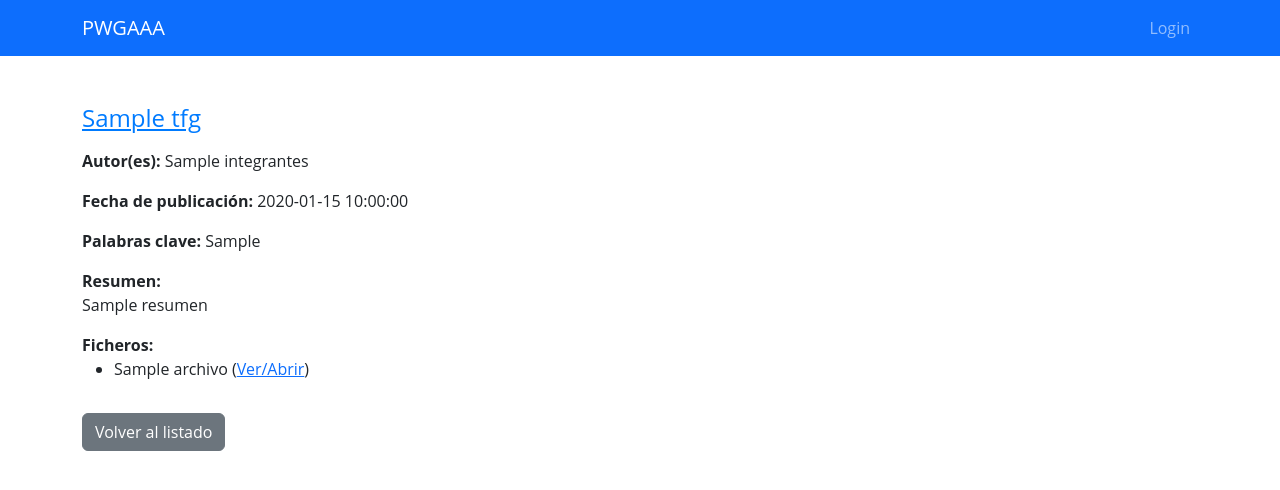
After one commit to raulcsa/Plataforma-Web-para-la-Gestion-y-Almacenamiento-de-Archivos-Academicos, a PHP site: template PWGAAA/app/views/detalleTfgView.php in a window 1280 px wide. The commit adds this page. Shown: the top 490 px of the page. Run offline with PHP 8.4, Linux system fonts and the light colour scheme; the template is opened without the code that fills it: most values are stand-ins (such as "Sample title", 1, 10 or a date in 2020).

Commit message:
Añadida página variable para cada TFG

```diff
--- /dev/null
+++ b/PWGAAA/app/views/detalleTfgView.php
@@ -0,0 +1,101 @@
+<?php
+session_start();
+// Aquí se asume que la variable $tfg y $archivos ya están definidas por el controlador
+?>
+<!DOCTYPE html>
+<html lang="es">
+<head>
+  <meta charset="UTF-8">
+  <title>Detalle TFG - <?php echo htmlspecialchars($tfg['titulo']); ?></title>
+  <link href="https://cdn.jsdelivr.net/npm/bootstrap@5.3.0/dist/css/bootstrap.min.css" rel="stylesheet">
+  <!-- Puedes incluir también Google Fonts o estilos adicionales -->
+  <style>
+    body { font-family: 'Open Sans', sans-serif; }
+    .tfg-detail-title {
+      color: #007bff;
+      text-decoration: underline;
+      font-size: 1.5rem;
+      margin-bottom: 1rem;
+    }
+    .tfg-label { font-weight: bold; }
+    .tfg-section { margin-bottom: 1rem; }
+  </style>
+</head>
+<body>
+  <!-- Navbar (mismo que en index) -->
+  <nav class="navbar navbar-expand-lg navbar-dark bg-primary">
+    <div class="container">
+      <a class="navbar-brand" href="index.php">PWGAAA</a>
+      <button class="navbar-toggler" type="button" data-bs-toggle="collapse" data-bs-target="#navbarNav"
+        aria-controls="navbarNav" aria-expanded="false" aria-label="Toggle navigation">
+        <span class="navbar-toggler-icon"></span>
+      </button>
+      <div class="collapse navbar-collapse" id="navbarNav">
+        <ul class="navbar-nav ms-auto">
+          <?php if (isset($_SESSION['usuario'])): ?>
+            <li class="nav-item dropdown">
+              <a class="nav-link dropdown-toggle" href="#" id="usuarioDropdown" role="button" data-bs-toggle="dropdown" aria-expanded="false">
+                <i class="bi bi-person-circle"></i> <?php echo htmlspecialchars($_SESSION['usuario']['nombre']); ?> (<?php echo htmlspecialchars($_SESSION['usuario']['rol']); ?>)
+              </a>
+              <ul class="dropdown-menu dropdown-menu-end" aria-labelledby="usuarioDropdown">
+                <li><a class="dropdown-item" href="perfil.php">Perfil</a></li>
+                <?php if ($_SESSION['usuario']['rol'] === 'admin'): ?>
+                  <li><a class="dropdown-item" href="panelAdmin.php">Panel Admin</a></li>
+                <?php else: ?>
+                  <li><a class="dropdown-item" href="misproyectos.php">Mis Proyectos</a></li>
+                  <li><a class="dropdown-item" href="uploadtfg.php">Subir Proyecto</a></li>
+                <?php endif; ?>
+                <li><hr class="dropdown-divider"></li>
+                <li><a class="dropdown-item" href="logout.php">Cerrar sesión</a></li>
+              </ul>
+            </li>
+          <?php else: ?>
+            <li class="nav-item">
+              <a class="nav-link" href="login.php">
+                <i class="bi bi-person-circle"></i> Login
+              </a>
+            </li>
+          <?php endif; ?>
+        </ul>
+      </div>
+    </div>
+  </nav>
+
+  <div class="container mt-5">
+    <h2 class="tfg-detail-title"><?php echo htmlspecialchars($tfg['titulo']); ?></h2>
+    <div class="tfg-section">
+      <span class="tfg-label">Autor(es):</span>
+      <?php echo htmlspecialchars($tfg['integrantes']); ?>
+    </div>
+    <div class="tfg-section">
+      <span class="tfg-label">Fecha de publicación:</span>
+      <?php echo htmlspecialchars($tfg['fecha']); ?>
+    </div>
+    <div class="tfg-section">
+      <span class="tfg-label">Palabras clave:</span>
+      <?php echo htmlspecialchars($tfg['palabras_clave']); ?>
+    </div>
+    <div class="tfg-section">
+      <span class="tfg-label">Resumen:</span>
+      <p><?php echo nl2br(htmlspecialchars($tfg['resumen'])); ?></p>
+    </div>
+    <!-- Sección para el fichero del TFG -->
+    <?php if (!empty($archivos)): ?>
+      <div class="tfg-section">
+        <span class="tfg-label">Ficheros:</span>
+        <ul>
+          <?php foreach ($archivos as $archivo): ?>
+            <li>
+              <?php echo htmlspecialchars($archivo['nombre']); ?>
+              (<a href="<?php echo htmlspecialchars($archivo['ruta']); ?>" target="_blank">Ver/Abrir</a>)
+            </li>
+          <?php endforeach; ?>
+        </ul>
+      </div>
+    <?php endif; ?>
+    <a href="index.php" class="btn btn-secondary mt-3">Volver al listado</a>
+  </div>
+
+  <script src="https://cdn.jsdelivr.net/npm/bootstrap@5.3.0/dist/js/bootstrap.bundle.min.js"></script>
+</body>
+</html>
--- a/PWGAAA/app/views/indexView.php
+++ b/PWGAAA/app/views/indexView.php
@@ -115,11 +115,13 @@ function truncateText($text, $limit = 200) {
         <div class="card tfg-card">
   <div class="card-body">
     <h3 class="card-title tfg-title">
+      <a href="verTfg.php?id=<?php echo $fila['id']; ?>" class="text-decoration-none">
         <?php
           echo ($campo === 'titulo' || $campo === '')
                 ? highlight(htmlspecialchars($fila['titulo']), $busqueda)
                 : htmlspecialchars($fila['titulo']);
         ?>
+      </a>
     </h3>
     <p class="card-text tfg-date">
       <?php
@@ -138,6 +140,7 @@ function truncateText($text, $limit = 200) {
     </p>
   </div>
 </div>
+
       <?php endforeach; ?>
     <?php else: ?>
       <p class="text-center">No se encontraron TFGs.</p>
```
Also changed, not shown: PWGAAA/app/controllers/IndexController.php (+23 -0 lines), PWGAAA/app/models/index.php (+14 -0 lines), PWGAAA/public/verTfg.php (added, +7 -0 lines). Lines whose indentation alone changed are shown as unchanged.
